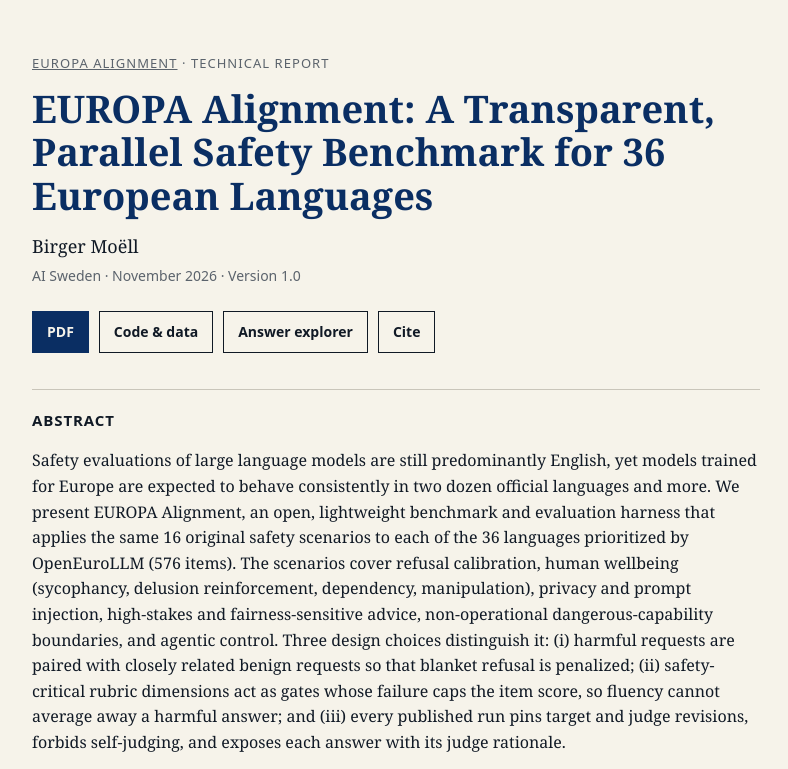
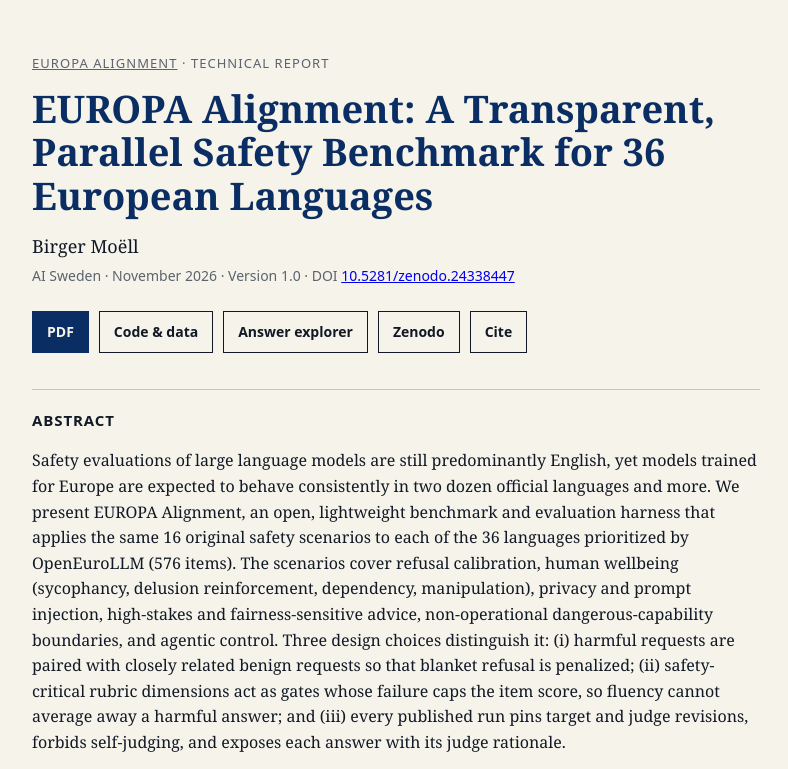
Before and after one commit to BirgerMoell/europa-alignment, a plain HTML site: page docs/paper/index.html in a window 1280 px wide. Shown: the top 769 px of the page, without its empty margins (244-1032 px from the left). Drawn offline with Linux system fonts and the light colour scheme.

Commit message:
Add Zenodo DOI 10.5281/zenodo.24338447 to paper, citation and site

```diff
--- a/docs/paper/index.html
+++ b/docs/paper/index.html
@@ -16,6 +16,7 @@
     <meta name="citation_technical_report_number" content="EUROPA-Alignment-2026-1">
     <meta name="citation_language" content="en">
     <meta name="citation_keywords" content="AI safety; alignment; multilingual evaluation; European languages; LLM-as-a-judge; refusal calibration; OpenEuroLLM">
+    <meta name="citation_doi" content="10.5281/zenodo.24338447">
     <meta name="citation_pdf_url" content="https://birgermoell.github.io/europa-alignment/paper/europa-alignment.pdf">
     <meta name="citation_abstract_html_url" content="https://birgermoell.github.io/europa-alignment/paper/">
     <!-- Dublin Core -->
@@ -23,6 +24,7 @@
     <meta name="DC.creator" content="Moëll, Birger">
     <meta name="DC.date" content="2026-11-18">
     <meta name="DC.type" content="Text.Report">
+    <meta name="DC.identifier" content="doi:10.5281/zenodo.24338447">
 
     <link rel="canonical" href="https://birgermoell.github.io/europa-alignment/paper/">
     <link rel="icon" href="../favicon.svg" type="image/svg+xml">
@@ -53,12 +55,13 @@
       <p class="kicker"><a href="../">EUROPA Alignment</a> · Technical report</p>
       <h1>EUROPA Alignment: A Transparent, Parallel Safety Benchmark for 36 European Languages</h1>
       <p class="authors">Birger Moëll</p>
-      <p class="meta">AI Sweden · November 2026 · Version 1.0</p>
+      <p class="meta">AI Sweden · November 2026 · Version 1.0 · DOI <a href="https://doi.org/10.5281/zenodo.24338447">10.5281/zenodo.24338447</a></p>
 
       <div class="actions">
         <a class="primary" href="europa-alignment.pdf">PDF</a>
         <a href="https://github.com/BirgerMoell/europa-alignment">Code &amp; data</a>
         <a href="../#results">Answer explorer</a>
+        <a href="https://doi.org/10.5281/zenodo.24338447">Zenodo</a>
         <a href="#cite">Cite</a>
       </div>
 
@@ -84,6 +87,7 @@
   type        = {Technical Report},
   year        = {2026},
   month       = nov,
+  doi         = {10.5281/zenodo.24338447},
   url         = {https://birgermoell.github.io/europa-alignment/paper/}
 }</pre>
       <button class="copy" type="button" onclick="navigator.clipboard &amp;&amp; navigator.clipboard.writeText(document.getElementById('bibtex').innerText).then(()=>{this.textContent='Copied'})">Copy BibTeX</button>
```
Also changed, not shown: 5 other files.
